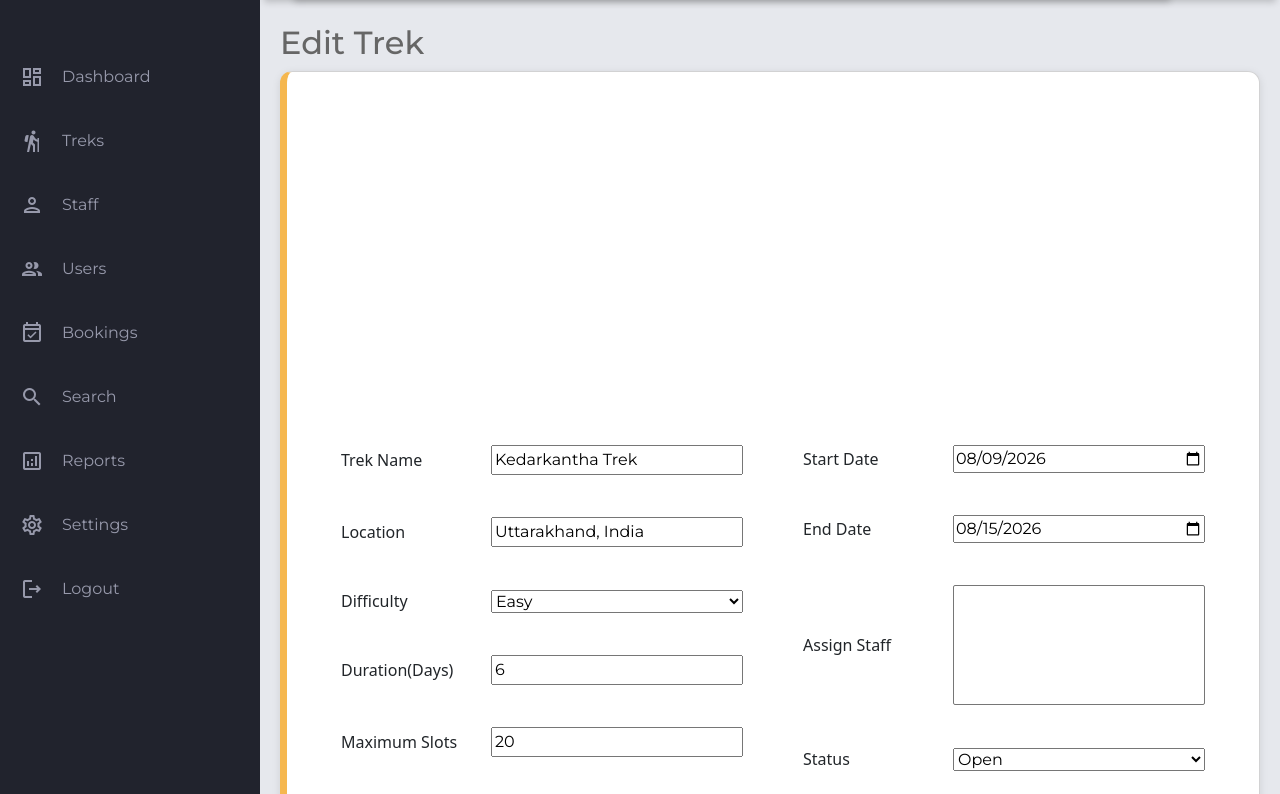
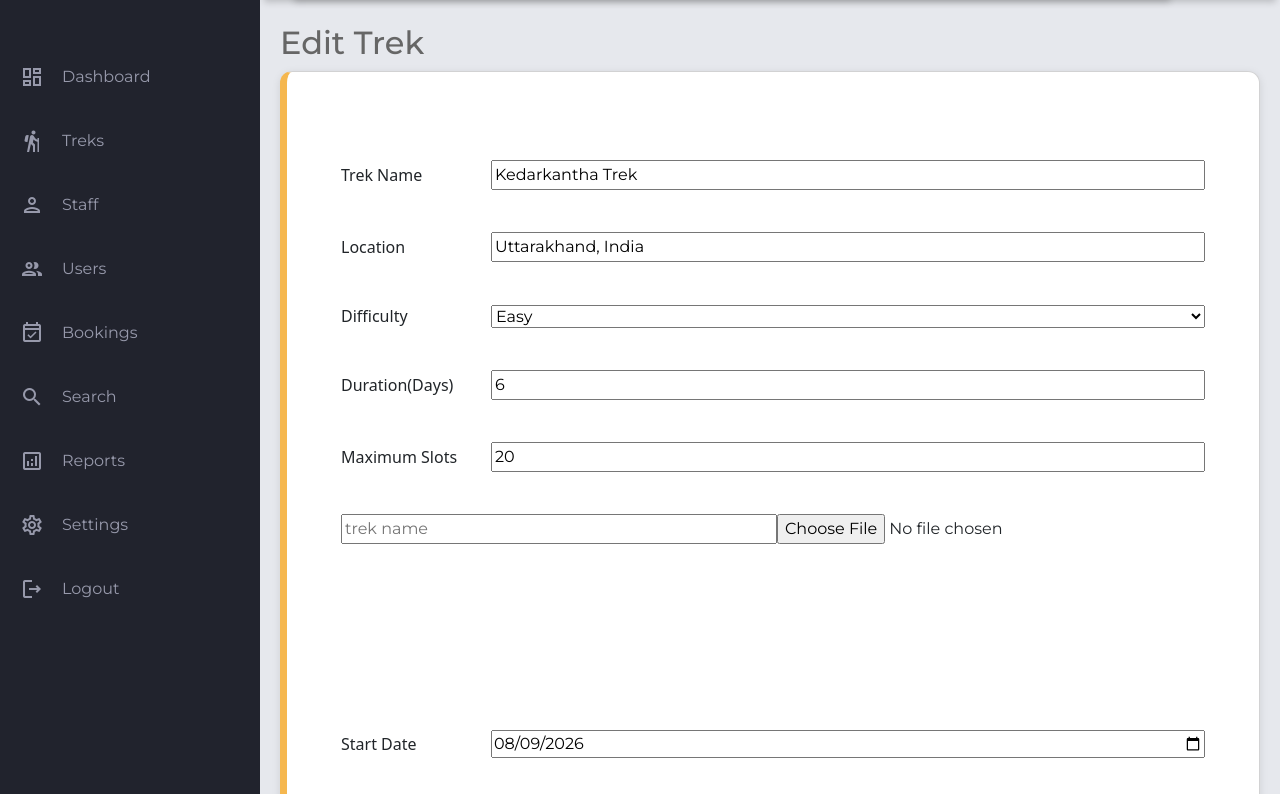
Before and after one commit to 24f3001771/TMA_KD, a Flask app: page /update/1/trek in a window 1280 px wide. Shown: the part 70-864 px from the top of the page. Run offline with Flask 3, Linux system fonts and the light colour scheme; lists and menus that the app fills with data are empty; some libraries are stand-ins or nearby versions.

Commit message:
i have completed the image part

```diff
--- a/application/controller.py
+++ b/application/controller.py
@@ -1,10 +1,14 @@
 #business logic
-from flask import Flask, render_template, redirect, url_for, request
+from flask import Flask, render_template, redirect, url_for,request,flash
 # #from app import app---> circular import error
 from flask import current_app as app
 from datetime import datetime
 #as i will have all my routes and i will need tables for crud operations so i will require model.py here
 from .models import *
+
+import os
+
+from werkzeug.utils import secure_filename
 
 
 @app.route("/login",methods=["GET","POST"])
@@ -16,6 +20,12 @@ def login():
         user=User.query.filter_by(username=username).first()
         if not user:
             return render_template("not_exist.html")
+        if not user.is_active:
+            flash("Your account has been deactivated.")
+            return redirect(url_for("login"))
+        if user.is_blacklisted:
+            flash(f"Your account has been blacklisted. Reason: {user.blacklist_reason}","danger")
+            return redirect(url_for("login"))
         if user.password != password:
             return render_template("incorrect_p.html")
         staff=user.staff_profile
@@ -104,14 +114,22 @@ def add_trek():
         location=request.form.get("loc")
         difficulty=request.form.get("values")
         duration_days=request.form.get("duration")
-        max_slots=request.form.get("max slots")
+        max_slots=request.form.get("max slots") #contains text.
+        image = request.files.get("image") #contains uploaded files.
+        image_filename = None
+        if image and image.filename != "":
+            image_filename = secure_filename(image.filename)
+            image_path = os.path.join(app.root_path,"static","images",image_filename)
+            image.save(image_path)
+        else:
+            image_filename = None
         start_date=datetime.strptime(request.form.get("starttime"),"%Y-%m-%d")
         end_date=datetime.strptime(request.form.get("endtime"),"%Y-%m-%d")
         staff_ids=request.form.getlist("staff_ids")
         status=request.form.get("status")
         description=request.form.get("message")
         staffs_assigned=Staff_profile.query.filter(Staff_profile.id.in_(staff_ids)).all()
-        trek=Trek(name=name,location=location,difficulty=difficulty,duration_days=duration_days,start_date=start_date,end_date=end_date,status=status,description=description,max_slots=max_slots)
+        trek=Trek(name=name,location=location,difficulty=difficulty,duration_days=duration_days,start_date=start_date,end_date=end_date,status=status,description=description,max_slots=max_slots,image=image_filename)
         db.session.add(trek)
         trek.assigned_staffs.extend(staffs_assigned)
         db.session.commit()
@@ -196,6 +214,7 @@ def blacklist_user(user_id):
     if not user:
         return render_template("not_exist.html")
     user.is_blacklisted=True
+    user.is_active = False
     db.session.commit()
     return redirect(url_for("manage_users"))
 
@@ -205,6 +224,7 @@ def activate_user(user_id):
     if not user:
         return render_template("not_exist.html")
     user.is_blacklisted = False
+    user.is_active = True
     db.session.commit()
     return redirect(url_for("manage_users"))
 
@@ -374,27 +394,44 @@ def manage_trek(staff_id, trek_id):
 
     return render_template("s_manage_trek.html",user=user,trek=trek,bookings=bookings,total_participants=total_participants,staff=staff)
 
-@app.route("/staff/trek/<int:trek_id>/start")
-def start_trek(trek_id):
+@app.route("/staff/<int:staff_id>/trek/<int:trek_id>",methods=['POST'])
+def update_trek_details(staff_id,trek_id):
     trek=Trek.query.get_or_404(trek_id)
-    trek.status='open'
+    staff=Staff_profile.query.get_or_404(staff_id)
+    trek.available_slots=request.form.get("available_slots")
+    trek.status=request.form.get("status")
     db.session.commit()
-    return redirect(url_for("manage_trek", trek_id=trek.id))
+    return redirect(url_for('manage_trek',staff_id=staff.id,trek_id=trek.id))
 
-@app.route("/staff/trek/<int:trek_id>/complete")
-def complete_trek(trek_id):
+
+@app.route("/staff/<int:staff_id>/trek/<int:trek_id>/start")
+def start_trek(trek_id,staff_id):
+    staff=Staff_profile.query.get_or_404(staff_id)
+    trek=Trek.query.get_or_404(trek_id)
+    trek.trek_progress='started'
+    trek.status='close'
+    db.session.commit()
+    return redirect(url_for("manage_trek", trek_id=trek.id,staff_id=staff.id))
+
+@app.route("/staff/<int:staff_id>/trek/<int:trek_id>/complete")
+def complete_trek(trek_id,staff_id):
+    staff=Staff_profile.query.get_or_404(staff_id)
     trek = Trek.query.get_or_404(trek_id)
-    trek.status = "completed"
+    trek.progress='completed'
+    trek.status = "closed"
+
     for booking in trek.bookings:
         booking.booking_status = "completed"
     db.session.commit()
-    return redirect(url_for("manage_trek", trek_id=trek.id))
+    return redirect(url_for("manage_trek", trek_id=trek.id,staff_id=staff.id))
+
 
 @app.route("/staff/profile/<int:staff_id>")
 def staff_profile(staff_id):
     staff=Staff_profile.query.get_or_404(staff_id)
     user=staff.user
     return render_template("staff_profile.html",user=user,staff=staff)
+
 
 @app.route("/staff/<int:staff_id>/profile/edit", methods=["GET", "POST"])
 def edit_staff_profile(staff_id):
@@ -462,7 +499,10 @@ def book_trek(user_id, trek_id):
     trek = Trek.query.get_or_404(trek_id)
 
     if trek.status != "open": #show only open treks
-        return "Trek is not open."
+        return render_template(
+            "booking_not_allowed.html",
+            message="Bookings are closed for this trek."
+        )
     if trek.available_slots <= 0:
         return "No slots available."
     existing_booking = Booking.query.filter_by(user_id=user.id,trek_id=trek.id).first()
@@ -473,7 +513,6 @@ def book_trek(user_id, trek_id):
     db.session.add(booking)
     db.session.commit()
     return redirect(url_for("user_dashboard", user_id=user.id))
-    bookings = Booking.query.filter_by(user_id=user.id).all()
 
 @app.route("/home/<int:user_id>/trek/<int:trek_id>")
 def trek_details(user_id, trek_id):
--- a/templates/a_add_treks.html
+++ b/templates/a_add_treks.html
@@ -109,20 +109,20 @@ Add New Trek
 
 {% block content %}
 
-<form action="{% if trek %} {{ url_for('update_trek',trek_id=trek.id) }} {% else %} {{ url_for('add_trek') }}{% endif %}" class="form-add-treks card p-4 mb-4"
-method="POST">
+<form action="{% if trek %} {{ url_for('update_trek',trek_id=trek.id) }} {% else %} {{ url_for('add_trek') }}{% endif %}" class="form-add-treks card p-4 mb-4 "
+method="POST" enctype="multipart/form-data">
   <div class="left">
     <div class="l">
       <label for="name">Trek Name</label>
-      <input type="text" id="name" name="tname" value="{{ trek.name if trek else '' }}">
+      <input type="text" id="name" name="tname" value="{{ trek.name if trek else '' }}" required>
     </div>
     <div class="l">
       <label for="loc">Location</label>
-      <input type="text" name="loc" id="loc" value="{{ trek.location if trek else '' }}">
+      <input type="text" name="loc" id="loc" value="{{ trek.location if trek else '' }}" required>
     </div>
     <div class="l">
       <label for="level">Difficulty</label>
-      <select name="values" id="level">
+      <select name="values" id="level" required>
         <option value="">--Select Level--</option>
         <option value="easy" {% if trek and trek.difficulty=='easy' %} selected {% endif %}>Easy</option>
         <option value="moderate" {% if trek and trek.difficulty=='moderate' %} selected {% endif %}>Moderate</option>
@@ -131,17 +131,22 @@ method="POST">
     </div>
     <div class="l">
       <label for="duration">Duration(Days)</label>
-      <input type="number" id="duration" name="duration" value="{{ trek.duration_days if trek else '' }}">
+      <input type="number" id="duration" name="duration" value="{{ trek.duration_days if trek else '' }}" required>
     </div>
     <div class="l">
       <label for="slots">Maximum Slots</label>
-      <input type="number" name="max slots" id="slots" value="{{ trek.max_slots if trek else '' }}">
+      <input type="number" name="max slots" id="slots" value="{{ trek.max_slots if trek else '' }}" required>
+    </div>
+    <div class="l" style="display: flex;">
+      <!-- type=file means choose file and  enctype="multipart/form-data as other values are text but img are binary , accept="image/*" jpg,png-->
+      <input type="text" name="trek_name" placeholder="trek name">
+      <input type="file" name="trek_image" accept="image/*">
     </div>
   </div>
   <div class="right">
     <div class="r">
       <label for="date">Start Date</label>
-      <input type="date" name="starttime" id="date" placeholder="dd/mm/yyyy" value="{{ trek.start_date.strftime('%Y-%m-%d') if trek and trek.start_date else '' }}">
+      <input type="date" name="starttime" id="date" placeholder="dd/mm/yyyy" value="{{ trek.start_date.strftime('%Y-%m-%d') if trek and trek.start_date else '' }}" required>
     </div>
     <div class="r">
       <label for="endtime">End Date</label>
@@ -157,13 +162,9 @@ method="POST">
     </div>
     <div class="r">
       <label for="status">Status</label>
-      <select name="status" id="status">
-        <option value="pending" {% if trek and trek.status=="pending" %} selected {% endif %}>Pending</option>
-        <option value="approved" {% if trek and trek.status=="approved" %} selected {% endif %}>Approved</option>
+      <select name="status" id="status" >
         <option value="open" {% if trek and trek.status=="open" %} selected {% endif %}>Open</option>
         <option value="closed" {% if trek and trek.status=="closed" %} selected {% endif %}>Closed</option>
-        <option value="completed" {% if trek and trek.status=="completed" %} selected {% endif %}>Completed</option>
-        <option value="cancelled" {% if trek and trek.status=="cancelled" %} selected {% endif %}>Cancelled</option>
       </select>
     </div>
     <div class="r">
--- a/templates/a_users.html
+++ b/templates/a_users.html
@@ -46,11 +46,11 @@ Users
 
         <td>
           {% if user.is_blacklisted %}
-          <a href="/user/activate/{{ user.id }}" class="btn btn-success btn-sm">
+          <a href="{{ url_for('activate_user',user_id=user.id) }}" class="btn btn-success btn-sm">
             Activate
           </a>
           {% else %}
-          <a href="/user/blacklist{{ user.id }}" class="btn btn-danger btn-sm">
+          <a href="{{ url_for('blacklist_user',user_id=user.id) }}" class="btn btn-danger btn-sm">
             Blacklist
           </a>
           {% endif %}
--- a/templates/admin_treks.html
+++ b/templates/admin_treks.html
@@ -24,6 +24,7 @@ Treks
                     <th scope="col">Difficulty</th>
                     <th scope="col">Slots</th>
                     <th scope="col">Status</th>
+                    <th scope="col">Progress</th>
                     <th scope="col">Actions</th>
                 </tr>
             </thead>
@@ -36,6 +37,7 @@ Treks
                     <td>{{trek.difficulty}}</td>
                     <td>{{trek.available_slots}}</td>
                     <td>{{trek.status}}</td>
+                    <td>{{trek.trek_progress}}</td>
                     <td>
                         <a href="/update/{{trek.id}}/trek" class="btn btn-primary">Edit</a>
                         <a href="/delete/{{trek.id}}/trek" class="btn btn-danger">delete</a>
```
Also changed, not shown: application/models.py (+6 -3 lines), templates/booking_not_allowed.html (added, +12 -0 lines), templates/login.html (+15 -5 lines), templates/s_manage_trek.html (+20 -3 lines), templates/trek_details.html (+31 -30 lines), instance/database.sqlite3, static/images/Hampta_Pass_Trek.jpg (added), static/images/Kashmir_Great_Lakes_Trek.jpg (added), 2 other files.
